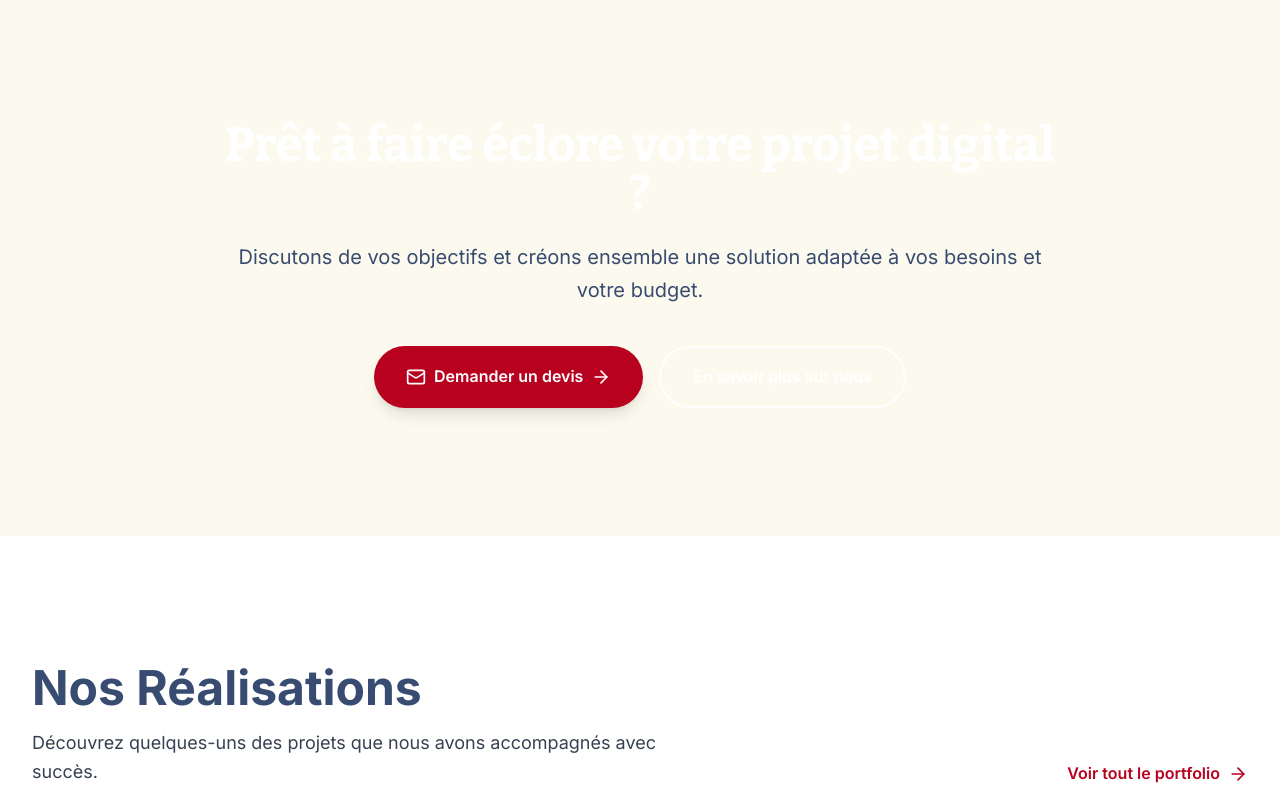
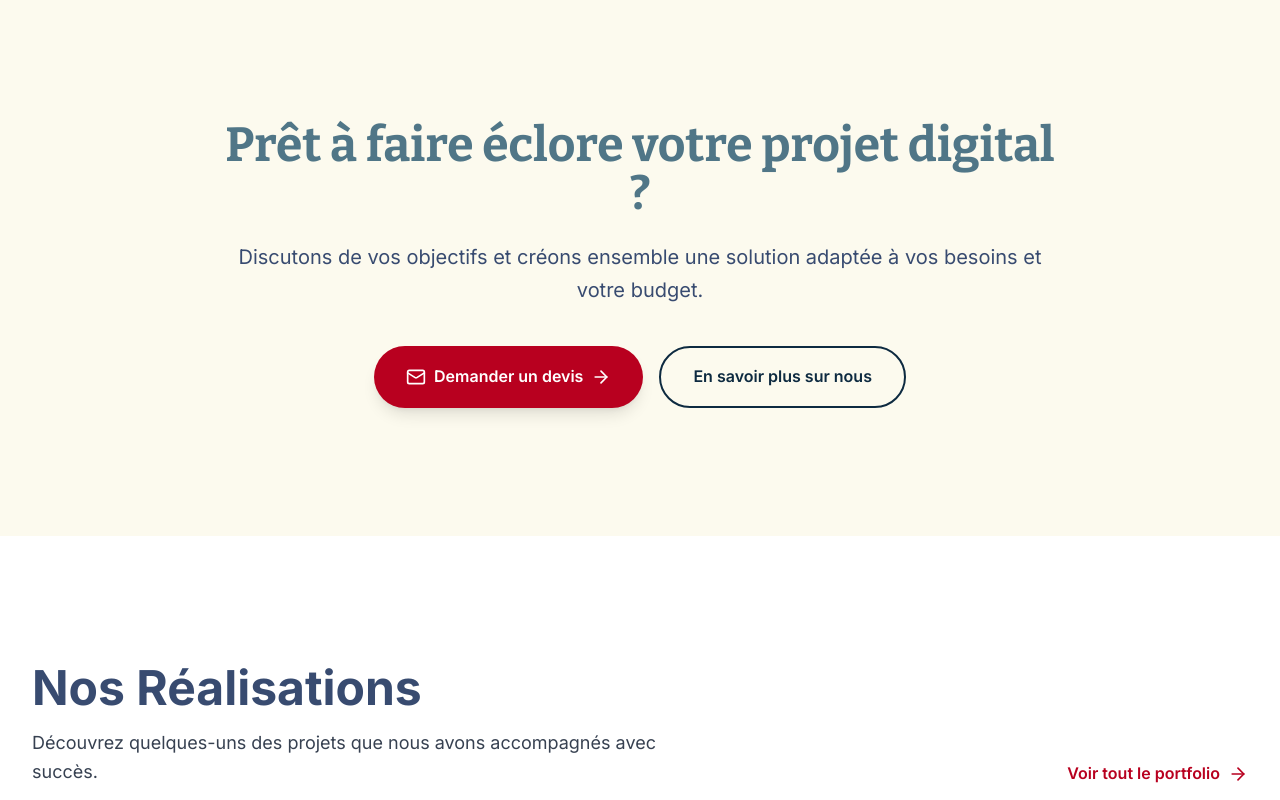
Before and after one commit to Sullivan1301/tech-bloom-agency, a Next.js app: page / in a window 1280 px wide. Shown: the part 6080-6880 px from the top of the page. Built offline with nearby package versions, Linux system fonts and the light colour scheme.

Commit message:
fix(style): Ajuster les couleurs du CTASection

```diff
--- a/src/components/CTASection.tsx
+++ b/src/components/CTASection.tsx
@@ -11,7 +11,7 @@ export default function CTASection() {
 
             {/* Contenu */}
             <div className="max-w-4xl mx-auto px-6 lg:px-8 text-center relative">
-                <h2 className="text-4xl lg:text-5xl font-bold text-white mb-6">
+                <h2 className="text-4xl lg:text-5xl font-bold text-[#507687] mb-6">
                     Prêt à faire éclore votre projet digital ?
                 </h2>
                 <p className="text-xl text-[#384B70] mb-10 leading-relaxed">
@@ -24,7 +24,7 @@ export default function CTASection() {
                     <Link
                         href="/contact"
                         className="group inline-flex items-center justify-center space-x-2 bg-[#B8001F] text-white px-8 py-4 rounded-full font-semibold shadow-lg
-                       hover:bg-[#C94A6B] hover:shadow-xl transition-all duration-300"
+                       hover:bg-white hover:text-[#C94A6B] transition-all duration-300"
                     >
                         <Mail size={20} />
                         <span>Demander un devis</span>
@@ -37,8 +37,8 @@ export default function CTASection() {
                     {/* Bouton secondaire */}
                     <Link
                         href="/a-propos"
-                        className="inline-flex items-center justify-center px-8 py-4 rounded-full font-semibold border-2 border-white text-white
-                       hover:bg-white hover:text-[#0D2A40] transition-all duration-300"
+                        className="inline-flex items-center justify-center px-8 py-4 rounded-full font-semibold border-2 border-[#0D2A40] text-[#0D2A40]
+                       hover:text-white hover:bg-[#0D2A40] transition-all duration-300"
                     >
                         En savoir plus sur nous
                     </Link>
```
